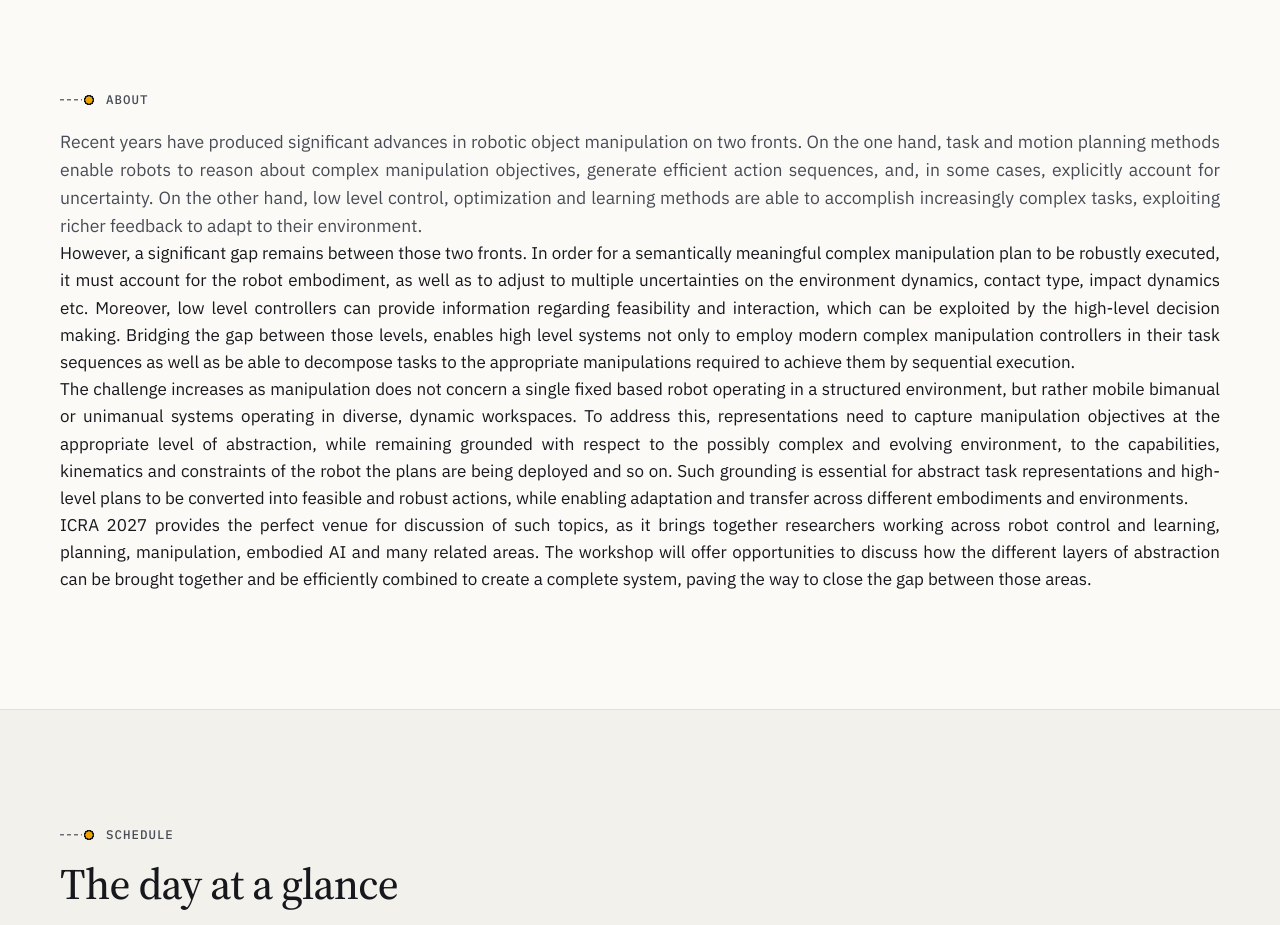
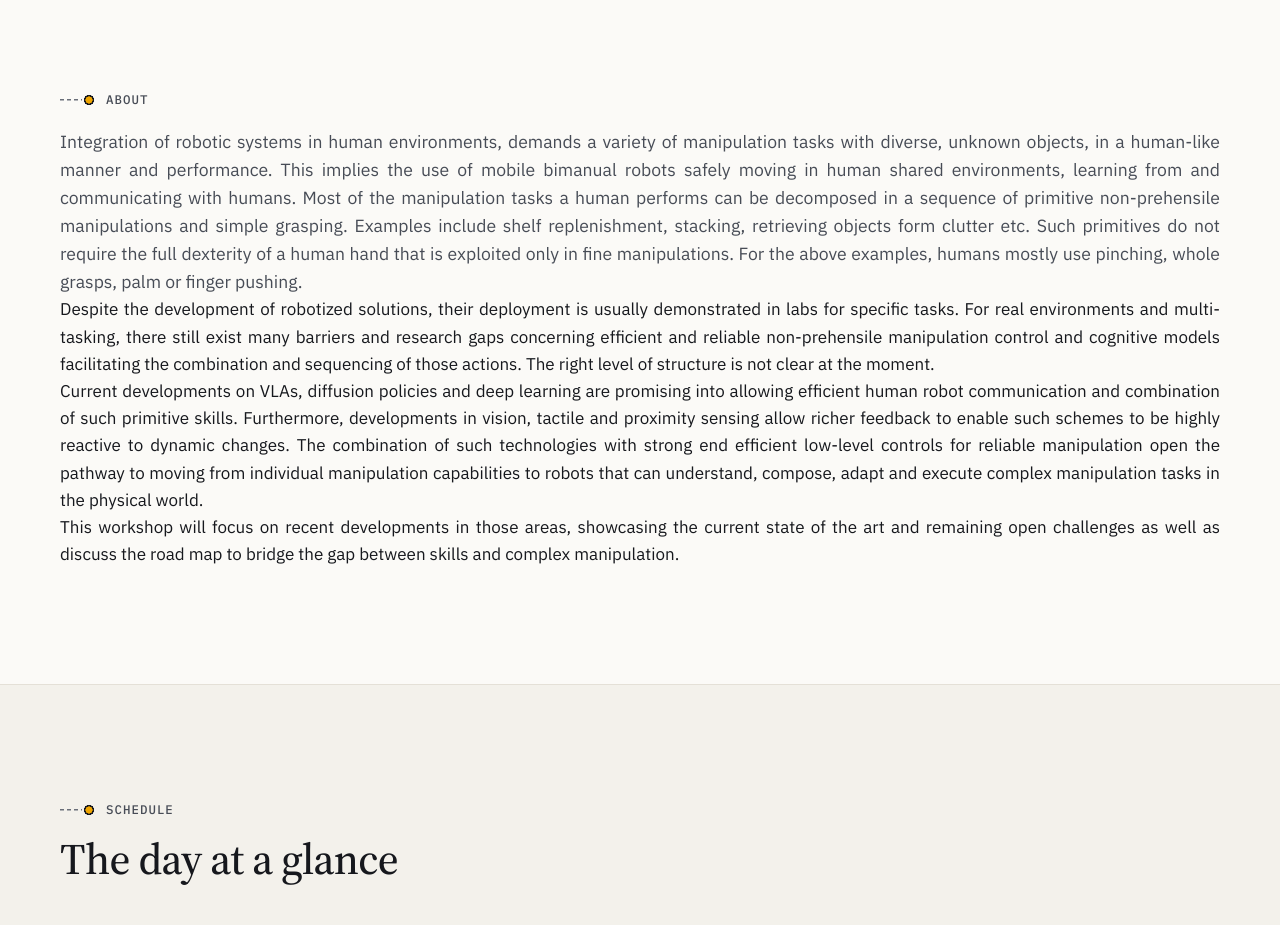
Before and after one commit to From-Skills-to-Complex-Manipulation/from-skills-to-complex-manipulation.github.io, a website: page index.html in a window 1280 px wide. Shown: the part 1160-2085 px from the top of the page. Drawn offline with Linux system fonts and the light colour scheme.

Commit message:
Update index.html

```diff
--- a/index.html
+++ b/index.html
@@ -87,10 +87,10 @@
 <section class="section" id="about" aria-labelledby="about-title">
   <div class="container">
     <p class="eyebrow">About</p>
-    <p class="section-text tba" style="text-align: justify;">Recent years have produced significant advances in robotic object manipulation on two fronts. On the one hand, task and motion planning methods enable robots to reason about complex manipulation objectives, generate efficient action sequences, and, in some cases, explicitly account for uncertainty. On the other hand, low level control, optimization and learning methods are able to accomplish increasingly complex tasks, exploiting richer feedback to adapt to their environment.</p>
-    <p style="text-align: justify;">However, a significant gap remains between those two fronts. In order for a semantically meaningful complex manipulation plan to be robustly executed, it must account for the robot embodiment, as well as to adjust to multiple uncertainties on the environment dynamics, contact type, impact dynamics etc. Moreover, low level controllers can provide information regarding feasibility and interaction, which can be exploited by the high-level decision making. Bridging the gap between those levels, enables high level systems not only to employ modern complex manipulation controllers in their task sequences as well as be able to decompose tasks to the appropriate manipulations required to achieve them by sequential execution.</p>
-    <p style="text-align: justify;">The challenge increases as manipulation does not concern a single fixed based robot operating in a structured environment, but rather mobile bimanual or unimanual systems operating in diverse, dynamic workspaces. To address this, representations need to capture manipulation objectives at the appropriate level of abstraction, while remaining grounded with respect to the possibly complex and evolving environment, to the capabilities, kinematics and constraints of the robot the plans are being deployed and so on. Such grounding is essential for abstract task representations and high-level plans to be converted into feasible and robust actions, while enabling adaptation and transfer across different embodiments and environments.</p>
-    <p style="text-align: justify;">ICRA 2027 provides the perfect venue for discussion of such topics, as it brings together researchers working across robot control and learning, planning, manipulation, embodied AI and many related areas. The workshop will offer opportunities to discuss how the different layers of abstraction can be brought together and be efficiently combined to create a complete system, paving the way to close the gap between those areas.</p>
+    <p class="section-text tba" style="text-align: justify;">Integration of robotic systems in human environments, demands a variety of manipulation tasks with diverse, unknown objects, in a human-like manner and performance. This implies the use of mobile bimanual robots safely moving in human shared environments, learning from and communicating with humans. Most of the manipulation tasks a human performs can be decomposed in a sequence of primitive non-prehensile manipulations and simple grasping. Examples include shelf replenishment, stacking, retrieving objects form clutter etc. Such primitives do not require the full dexterity of a human hand that is exploited only in fine manipulations. For the above examples, humans mostly use pinching, whole grasps, palm or finger pushing.</p>
+    <p style="text-align: justify;">Despite the development of robotized solutions, their deployment is usually demonstrated in labs for specific tasks. For real environments and multi-tasking, there still exist many barriers and research gaps concerning efficient and reliable non-prehensile manipulation control and cognitive models facilitating the combination and sequencing of those actions. The right level of structure is not clear at the moment. </p>
+    <p style="text-align: justify;">Current developments on VLAs, diffusion policies and deep learning are promising into allowing efficient human robot communication and combination of such primitive skills. Furthermore, developments in vision, tactile and proximity sensing allow richer feedback to enable such schemes to be highly reactive to dynamic changes. The combination of such technologies with strong end efficient low-level controls for reliable manipulation open the pathway to moving from individual manipulation capabilities to robots that can understand, compose, adapt and execute complex manipulation tasks in the physical world.</p>
+    <p style="text-align: justify;">This workshop will focus on recent developments in those areas, showcasing the current state of the art and remaining open challenges as well as discuss the road map to bridge the gap between skills and complex manipulation.</p>
   </div>
 </section>
 
```
